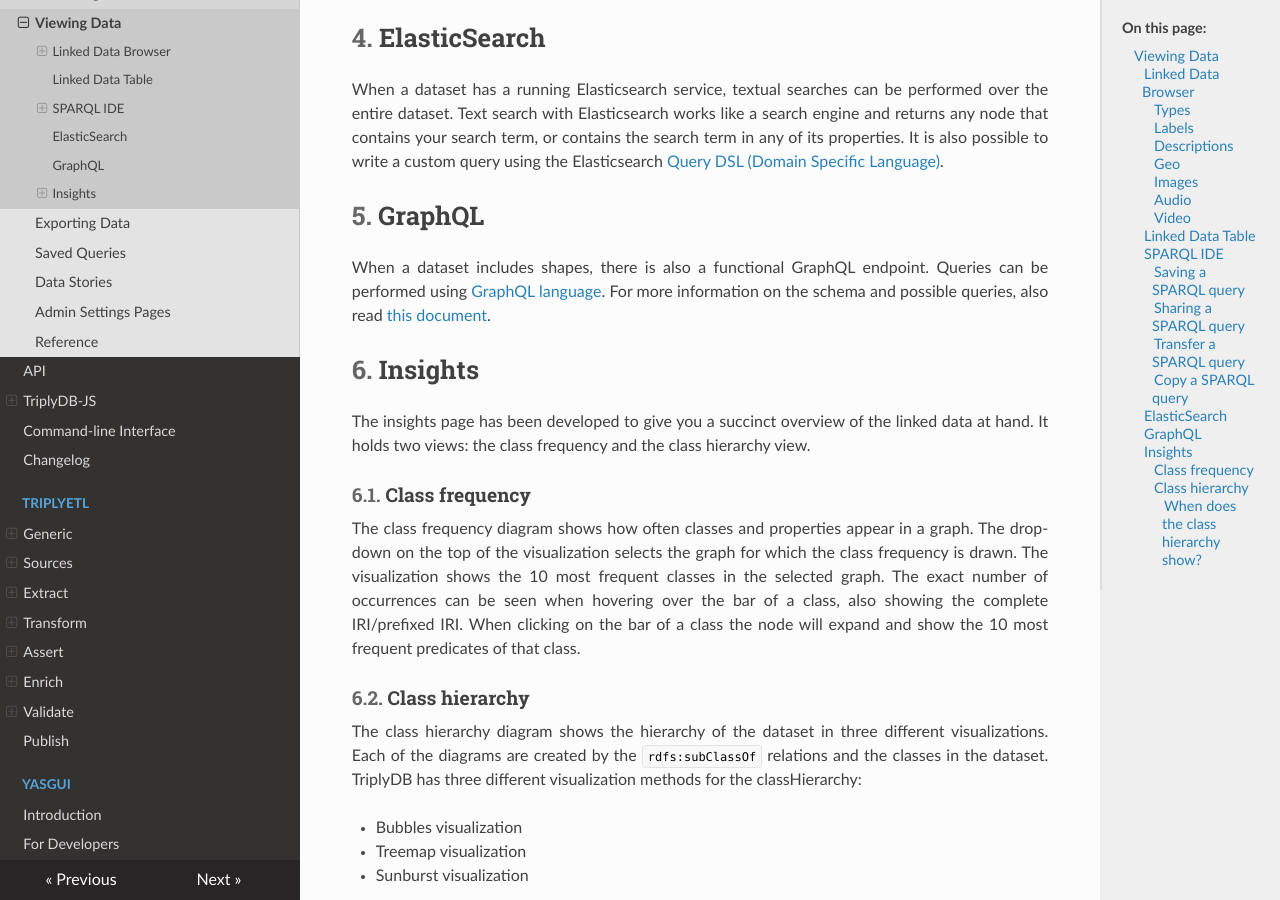
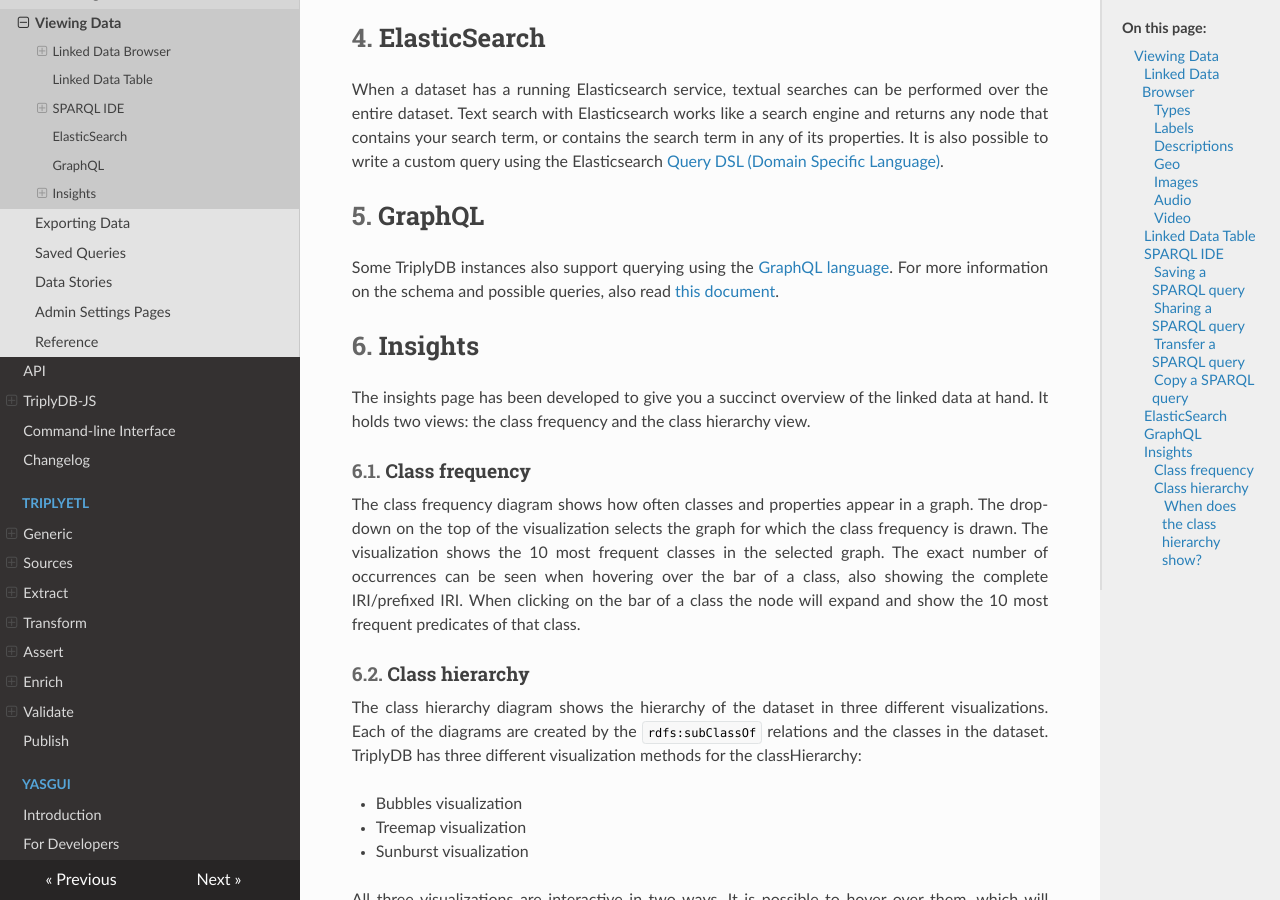
Before and after one commit to TriplyDB/Documentation, an MkDocs documentation site: the page built from docs/triply-db-getting-started/viewing-data/index.md, in a window 1280 px wide and 900 px high, scrolled down 8618 px. Built offline with MkDocs 1.6.1, drawn with Linux system fonts in a browser that asks for light colours.

Commit message:
More GraphQL updates #9391

```diff
--- a/docs/triply-db-getting-started/viewing-data/index.md
+++ b/docs/triply-db-getting-started/viewing-data/index.md
@@ -3,8 +3,6 @@
 # Viewing Data
 
 TriplyDB offers several ways to explore your datasets.
-
-
 
 ## Linked Data Browser
 
@@ -90,6 +88,7 @@
 In the [following example](https://nightly.triplydb.com/Triply/efteling/browser?resource=https%3A%2F%2Fnightly.triplydb.com%2Fefteling%2FCarnavalFestival), `sdo:audio` was used to showcase audio content of the Carnival Festival within the LD-browser.
 
 ![sdo:audio in the LD-browser](../../assets/audio.png)
+
 #### Video
 
 These predicates allow you to associate video content with your resources:
@@ -104,8 +103,6 @@
 
 ![sdo:contentUrl in the LD-browser](../../assets/video.png)
 
-
-
 ## Linked Data Table
 
 The linked data Table shows a dataset at the triple level. The first three columns represent the subject, predicate, and object position of the triple. The fourth column represents the graph to which the triple belongs.
@@ -118,17 +115,13 @@
 
 Queries in the linked data Table can also be performed automatically through the Statements API and the [Triple Pattern Fragments API](../../triply-api/index.md#triple-pattern-fragments-tpf).
 
-
-
 ## SPARQL IDE
 
 When a dataset has a running SPARQL service, the data can be queried from the SPARQL IDE. The SPARQL IDE is an extended version of the Open Source [Yasgui](../../yasgui/index.md) query editor.
 
-
 ### Saving a SPARQL query
 
 It is often useful to save a SPARQL query for later use. This is achieved by clicking on the save icon in the top-right corner of the SPARQL Editor. Doing so will create a [Save Query](../saved-queries/index.md#saved-queries).
-
 
 ### Sharing a SPARQL query
 
@@ -141,7 +134,6 @@
 3. A cURL command that can be copy/pasted into a terminal application that supports this command. cURL is often used by programmers to test HTTP(S) requests.
 
 [Saved Queries](../saved-queries/index.md#saved-queries) are a more modern way of sharing SPARQL queries. They do not have any of the technical limitations that occur with URL-encoded queries.
-
 
 ### Transfer a SPARQL query
 
@@ -159,7 +151,6 @@
 
 After the destination is set you would be redirected to the SPARQL query new page. The SPARQL query could be transferred from an account to an organization and vice versa.
 
-
 ### Copy a SPARQL query
 
 Users can copy SPARQL queries to another account or an organization. To do that, click on three dots in the upper right corner of the query and choose the copy option:
@@ -172,25 +163,23 @@
 
 After setting the destination, you will be redirected to the SPARQL query new page. The SPARQL query can be copied from an account to an organization and vice versa.
 
-
-
 ## ElasticSearch
 
 When a dataset has a running Elasticsearch service, textual searches can be performed over the entire dataset. Text search with Elasticsearch works like a search engine and returns any node that contains your search term, or contains the search term in any of its properties. It is also possible to write a custom query using the Elasticsearch [Query DSL (Domain Specific Language)](https://www.elastic.co/guide/en/elasticsearch/reference/current/query-dsl.html).
 
 ## GraphQL
 
-When a dataset includes shapes, there is also a functional GraphQL endpoint. Queries can be performed using [GraphQL language](https://graphql.org/). For more information on the schema and possible queries, also read [this document](../../generics/Graphql.md).
+Some TriplyDB instances also support querying using the [GraphQL
+language](https://graphql.org/). For more information on the schema and possible
+queries, also read [this document](../../generics/Graphql.md).
 
 ## Insights
 
 The insights page has been developed to give you a succinct overview of the linked data at hand. It holds two views: the class frequency and the class hierarchy view.
 
-
 ### Class frequency
 
 The class frequency diagram shows how often classes and properties appear in a graph. The drop-down on the top of the visualization selects the graph for which the class frequency is drawn. The visualization shows the 10 most frequent classes in the selected graph. The exact number of occurrences can be seen when hovering over the bar of a class, also showing the complete IRI/prefixed IRI. When clicking on the bar of a class the node will expand and show the 10 most frequent predicates of that class.
-
 
 ### Class hierarchy
 
@@ -203,7 +192,7 @@
 - Treemap visualization
 - Sunburst visualization
 
-All three visualizations are interactive in two ways. It is possible to hover over them, which will show information about the layer the mouse is on, or to click on them, so the visualization zooms in one or more layers. For each  visualization it is also possible to zoom out:
+All three visualizations are interactive in two ways. It is possible to hover over them, which will show information about the layer the mouse is on, or to click on them, so the visualization zooms in one or more layers. For each visualization it is also possible to zoom out:
 
 - Bubbles visualization: click the outside of the bubble
 - Treemap visualization: use the breadcrumbs trail shown above the visualization
```
Also changed, not shown: docs/triply-api/index.md (+2 -2 lines).
